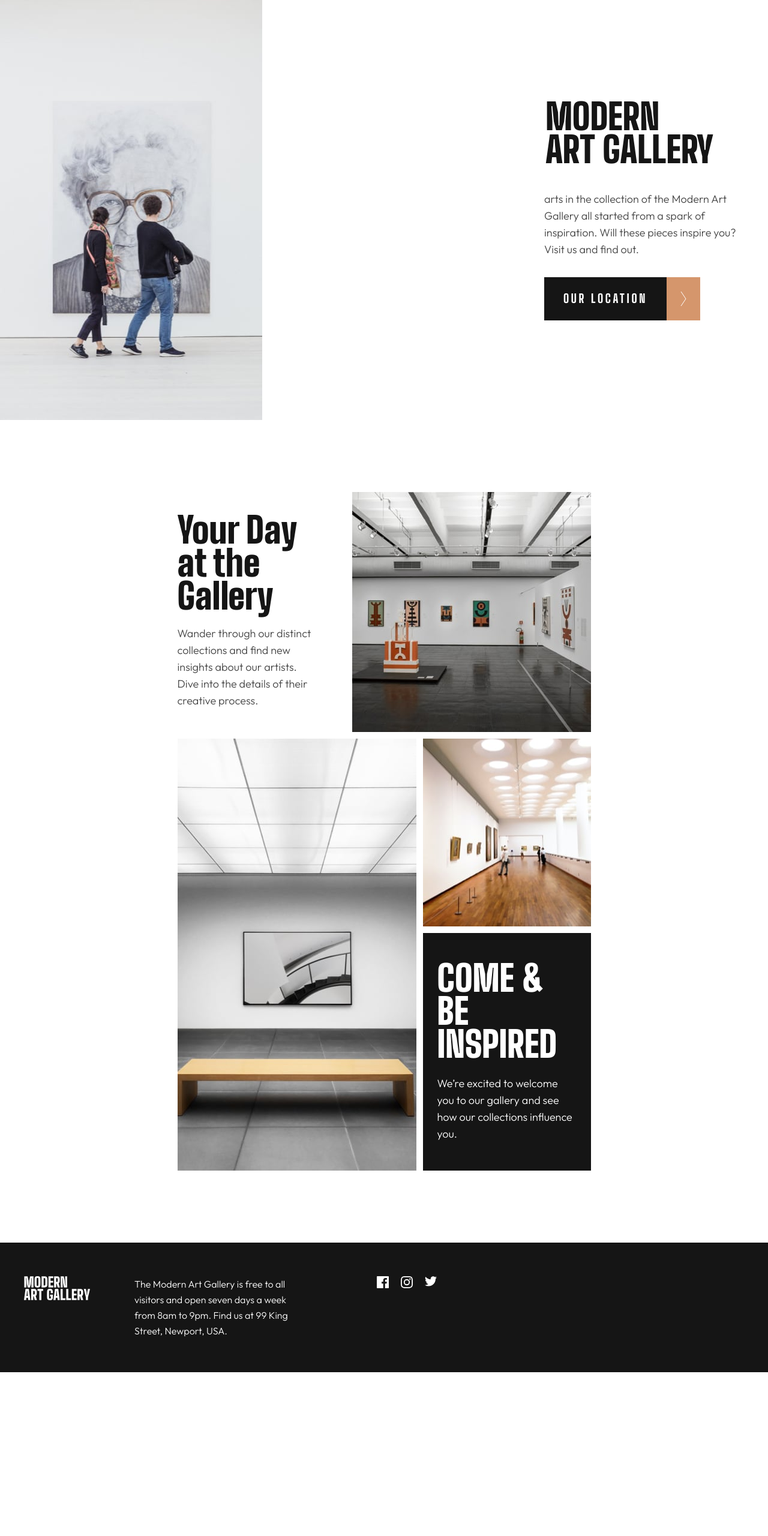
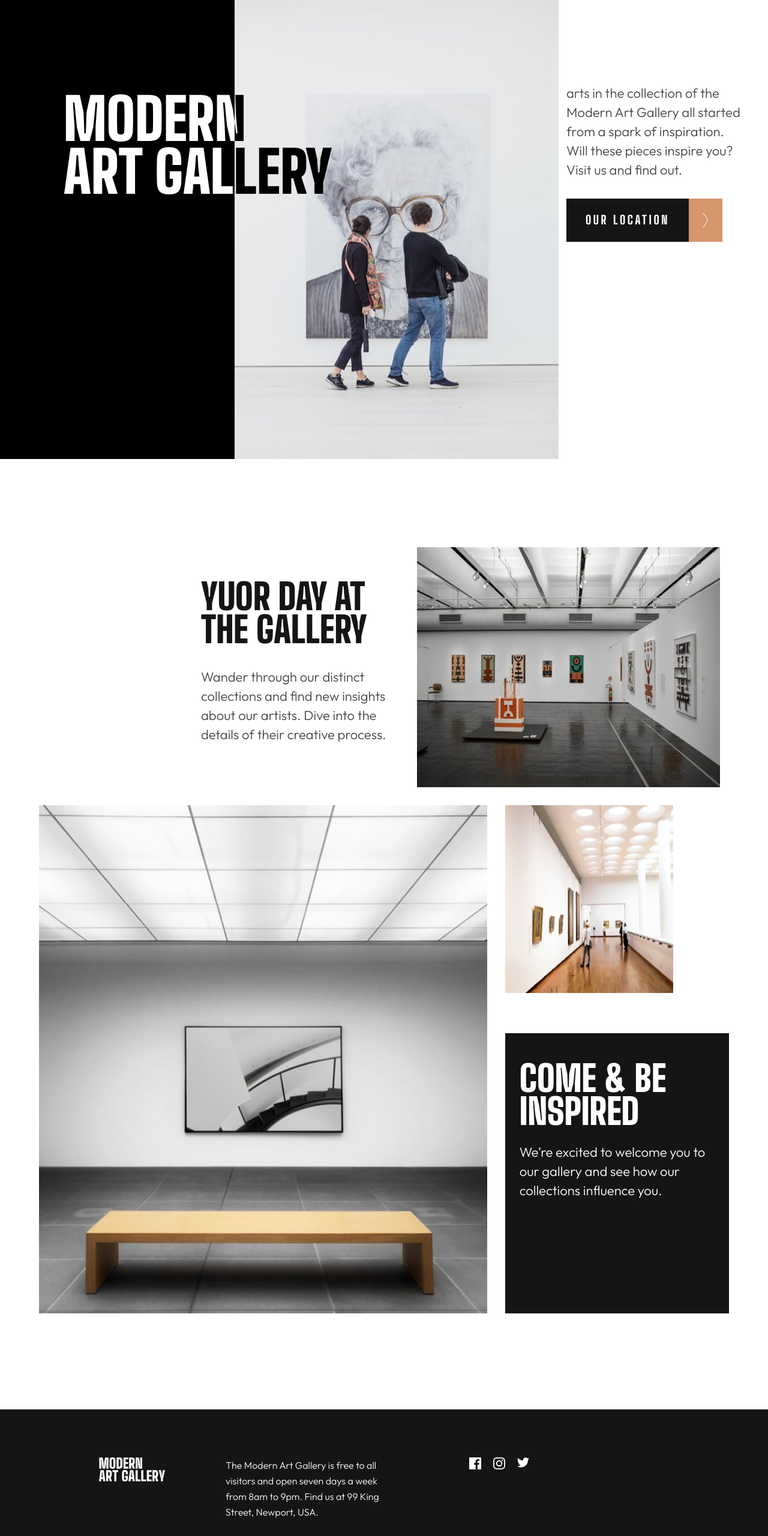
Before and after one commit to gigakhrz/Art-Gallery-Website, a plain HTML site: page index.html in a window 1280 px wide. Shown: the whole page at 60% size. Before the commit the page ends 2287 px from the top, so only its background shows below. Drawn offline with Linux system fonts and the light colour scheme.

Commit message:
created and styled desktop version index HTML file.

```diff
--- a/index.html
+++ b/index.html
@@ -17,12 +17,13 @@
   <header>
 
     <div class="header-container">
-      <div class="desktop-header"></div>
+
       <img class="hero" src="./assets/mobile/image-hero.jpg" alt="hero-image">
       <img class="tablet-hero" src="./assets/tablet/image-hero.jpg" alt="hero-image">
 
       <div class="header-title">
-        <h1>MODERN <br> ART GALLERY</h1>
+        <h1 class="modern">MODERN <br> ART GALLERY</h1>
+        <div class="desktop-header"></div>
       </div>
 
       <div class="header-description">
@@ -53,12 +54,13 @@
         <div class="grid1">
           <img class="mobile-grid" src="./assets/mobile/image-grid-1.jpg" alt="Grid image">
           <img class="tablet-grid" src="./assets/tablet/image-grid-1.jpg" alt="Grid image">
+          <img class="desktop-grid photo1" src="./assets/desktop/image-grid-1.jpg" alt="Grid image">
         </div>
 
 
         <div class="yourday">
 
-          <h1>Your Day at the Gallery</h1>
+          <h1>YUOR DAY AT THE GALLERY</h1>
 
           <p>Wander through our distinct collections and find new insights about our artists.
              Dive into the details of their creative process.
@@ -74,12 +76,14 @@
         <div class="grid2">
           <img class="mobile-grid" src="./assets/mobile/image-grid-2.jpg" alt="Grid image">
           <img class="tablet-grid" src="./assets/tablet/image-grid-2.jpg" alt="Grid image">
+          <img class="desktop-grid photo2" src="./assets/desktop/image-grid-2.jpg" alt="Grid image">
         </div>
 
 
           <div class="grid3">
             <img class="mobile-grid" src="./assets/mobile/image-grid-3.jpg" alt="Grid image">
             <img class="tablet-grid" src="./assets/tablet/image-grid-3.jpg" alt="Grid image">
+            <img class="desktop-grid photo3" src="./assets/desktop/image-grid-3.jpg" alt="Grid image">
           </div>
 
           <div class="main-footer">
--- a/style.css
+++ b/style.css
@@ -129,6 +129,10 @@ a:hover .button-secondhalf{
 }
 
 .tablet-grid{
+    display: none;
+}
+
+.desktop-grid{
     display: none;
 }
 
@@ -286,4 +290,181 @@ a:hover .button-secondhalf{
         line-height: 26px;
         width: 281px;
     }
+
 }
+
+@media screen and (min-width: 1024px){
+
+    *{
+        margin: 0;
+        padding: 0;
+    }
+
+    p{
+        font-size: 22px;
+        line-height: 32px;
+    }
+
+    .tablet-hero{
+        display: none;
+    }
+
+    .header-title{
+        max-width: 990px;
+        height: 800px;
+        position: relative;
+        margin-top: -170px;
+    }
+
+    .modern{
+        position: absolute;
+        max-width: 865px;
+        width: 825px;
+        height: 76.5%;
+        top: 189px;
+        left: 165px;
+        background: linear-gradient(90deg, rgba(255,255,255,1) 0%, rgba(255,255,255,1) 285px, rgba(0,0,0,1) 285px, rgba(0,0,0,1) 990px);
+        margin: 0;
+        padding: 0;
+        font-size: 96px;
+        line-height: 88px;
+        background-clip: text;
+        -webkit-background-clip: text;
+        color: transparent;
+        font-weight: 900;
+    }
+
+    .desktop-header{
+        background-color:black;
+        width: 100%;
+        height: 100%;
+        background-image: url(./assets/desktop/image-hero.jpg);
+        background-repeat: no-repeat;
+        background-position: right;
+    }
+
+    .header-description{
+        top: 21%;
+        left: 72.5%;
+    }
+
+    .tablet-grid{
+        display: none;
+    }
+
+    .desktop-grid{
+        display: block;
+    }
+
+    main{
+        padding:0 65px;
+       margin: 250px 0 160px 0;
+    }
+
+    .first-half{
+        margin-bottom: 30px;
+    }
+
+    .yourday{
+        margin: 0;
+        padding: 0;
+        max-width: 315px;
+        display: flex;
+        flex-direction: column;
+        gap: 35px;
+    }
+
+    .yourday h1{
+        margin: 55px 0 0 0;
+    }
+
+    .photo1{
+        width: 505px;
+        height: 100%;
+        margin-right: 15px;
+        margin-left: 45px;
+    }
+
+    .photo3{
+        width: 100%;
+        height: 100%;
+    }
+
+    .photo2{
+        width: 100%;
+        height: 100%;
+    }
+
+    .grid1{
+        margin: 0;
+    }
+
+    .main-footer{
+        width: 100%;
+        height: 100%;
+    }
+
+    .second-half{
+        grid-row-gap: 30px;
+        grid-column-gap: 30px;
+    }
+
+    footer{
+        row-gap: 140px;
+        padding: 80px 165px;
+    }
+
+    .footer-container{
+        gap: 100px;
+    }
+
+    .footer-p{
+        margin: 0 25px 0 0;
+    }
+
+
+}
+
+@media screen and (min-width:1300px) {
+
+    .first-half{
+        margin-right: 50px;
+        gap: 190px;
+    }
+
+    .photo1{
+        width: 100%;
+        height: 100%;
+        margin-right: 15px;
+        margin-left: 45px;
+    }
+
+    .photo3{
+        width: 380.34px;
+        height: 380.47px;
+    }
+
+    .photo2{
+        width: 100%;
+        height: 100%;
+    }
+
+
+    .header-description{
+        right: 17%;
+        left: 60%;
+    }
+
+    .footer-container{
+        gap: 220px;
+    }
+
+    .footer-p{
+        margin: 0 100px 0 0;
+        max-width: 430px;
+    }
+
+    .footer-p p{
+        width: 100%;
+    }
+}
```
